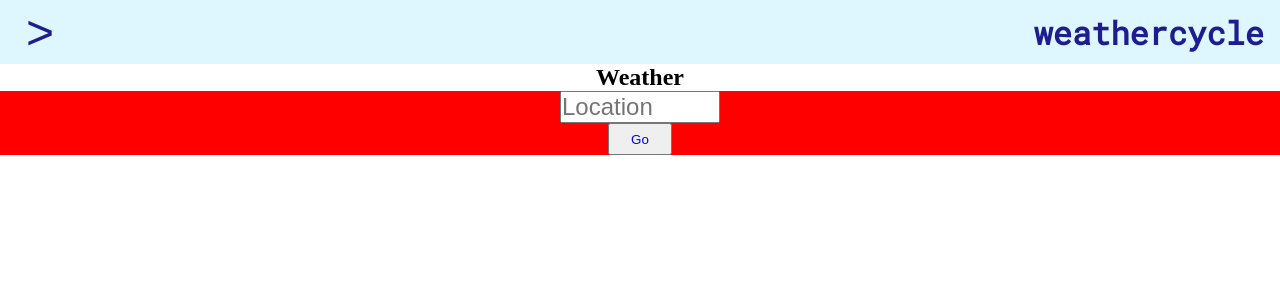
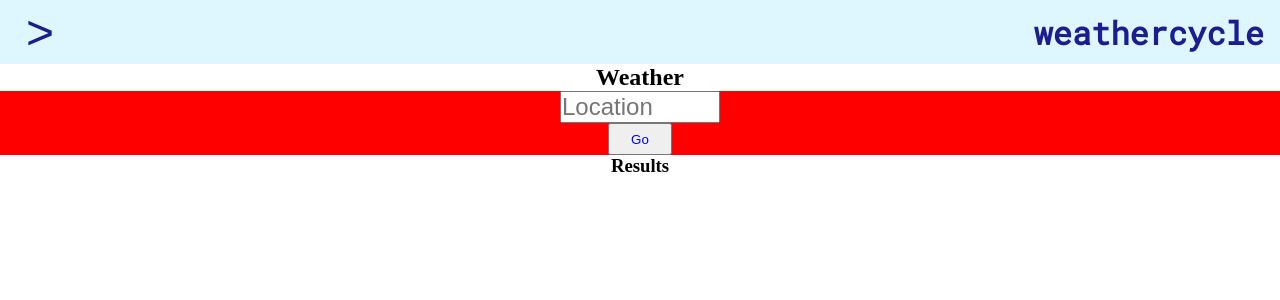
Before and after one commit to Lanruoj/Weather-App, a React (Create React App) app: page /weather in a window 1280 px wide. Shown: the top 300 px of the page. Built offline with nearby package versions, Linux system fonts and the light colour scheme.

Commit message:
Create results state in Weather.jsx

```diff
--- /dev/null
+++ b/src/components/WeatherResults.jsx
@@ -0,0 +1,8 @@
+export const WeatherResults = (props) => {
+  return (
+    <>
+      <h3>Results</h3>
+      <div>{props.results}</div>
+    </>
+  );
+};
--- a/src/pages/Weather.jsx
+++ b/src/pages/Weather.jsx
@@ -1,10 +1,13 @@
 import { WeatherForm } from "../components/WeatherForm";
+import { WeatherResults } from "../components/WeatherResults";
+import { useState } from "react";
 
-export const Weather = (props) => {
+export const Weather = () => {
+  const [results, setResults] = useState([]);
   return (
     <>
       <WeatherForm />
-      {props.results && <p>Results</p>}
+      {results && <WeatherResults results={results} />}
     </>
   );
 };
```
